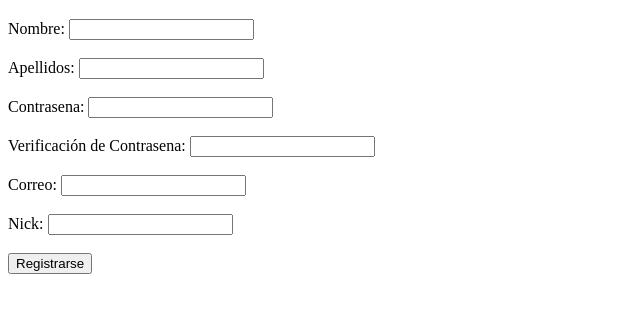
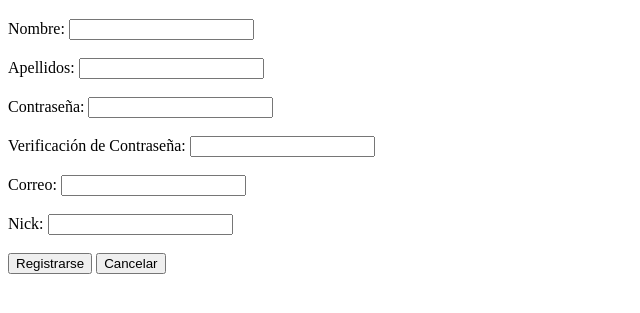
Before and after one commit to demon-for-arcangel/F1_Fantasy, a plain HTML site: page registro.html in a window 1280 px wide. Shown: the part 61-374 px from the top of the page, without its empty margins (0-640 px from the left). Drawn offline with Linux system fonts and the light colour scheme.

Commit message:
casi la cago 2

```diff
--- a/registro.html
+++ b/registro.html
@@ -15,10 +15,10 @@
         <label for="apellidos">Apellidos:</label>
         <input type="text" id="apellidos" name="apellidos" required><br><br>
 
-        <label for="contrasena">Contrasena:</label>
-        <input type="password" id="contrasena" name="contrasena" required><br><br>
-        <label for="verificacionContrasena">Verificación de Contrasena:</label>
-        <input type="password" id="verificacionContrasena" name="verificacionContrasena" required><br><br>
+        <label for="contraseña">Contraseña:</label>
+        <input type="password" id="contraseña" name="contraseña" required><br><br>
+        <label for="verificacionContraseña">Verificación de Contraseña:</label>
+        <input type="password" id="verificacionContraseña" name="verificacionContraseña" required><br><br>
 
         <label for="correo">Correo:</label>
         <input type="text" id="correo" name="correo" required><br><br>
@@ -27,6 +27,7 @@
         <input type="text" id="nick" name="nick" required><br><br>
 
         <input type="button" value="Registrarse" onclick="validarRegistro()">
+        <input type="button" value="Cancelar" onclick="limpiarCampos()">
     </form>
 
 
```
